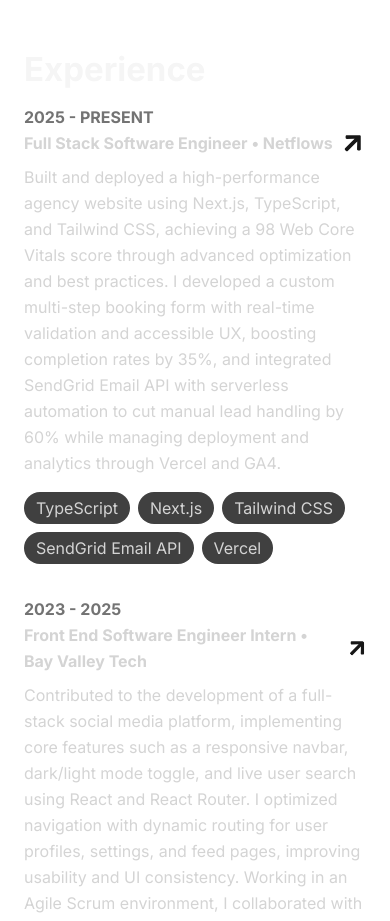
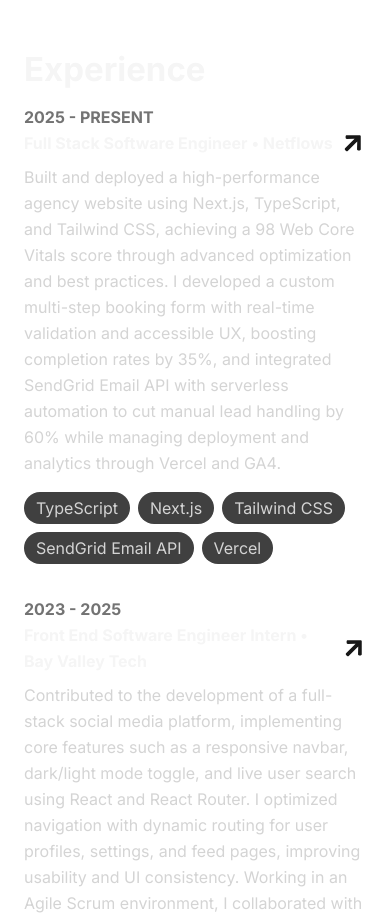
Before and after one commit to flowz0/bswe-portfolio, a Next.js app: page / in a window 390 px wide. Shown: the part 1160-2081 px from the top of the page. Built offline with nearby package versions, Linux system fonts and the light colour scheme.

Commit message:
fix: add parent div to FaArrowRight icon to fix responsive size in ExperienceCard component

```diff
--- a/components/ui/ExperienceCard.tsx
+++ b/components/ui/ExperienceCard.tsx
@@ -18,10 +18,12 @@ export default function ExperienceCard({
       </div>
       <div>
         <Link href={link || "/"} className="flex items-center gap-x-2 group">
-          <h3 className="text-p font-bold text-neutral-300">
+          <h3 className="text-p font-bold text-neutral-100">
             {title} • {company}
           </h3>
-          <FaArrowRight className="size-6 -rotate-45 transition-all duration-300 ease-in-out group-hover:rotate-0" />
+          <div>
+            <FaArrowRight className="size-6 -rotate-45 transition-all duration-300 ease-in-out group-hover:rotate-0" />
+          </div>
         </Link>
         <p className="text-p text-neutral-300 mt-2">
           {summary}
```
